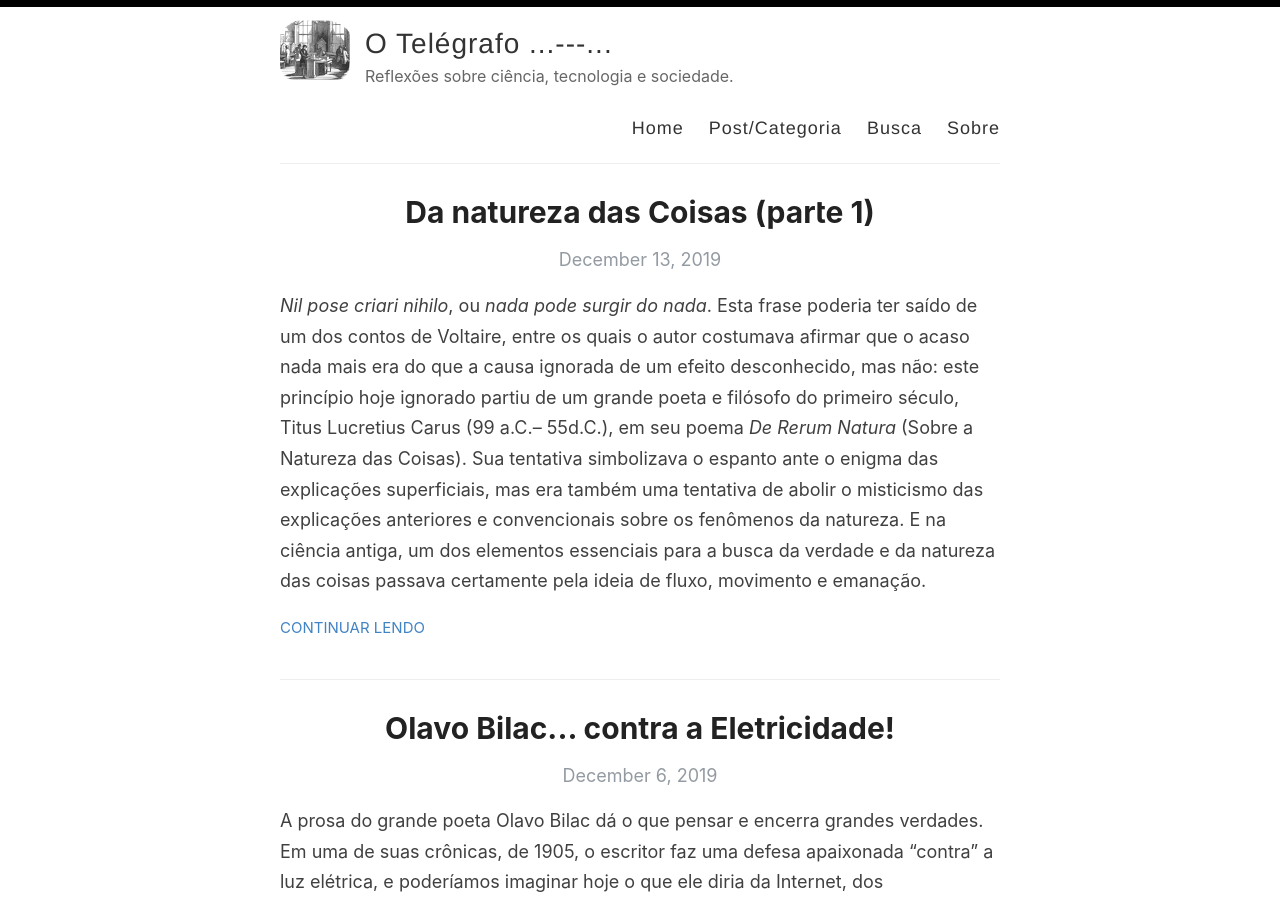
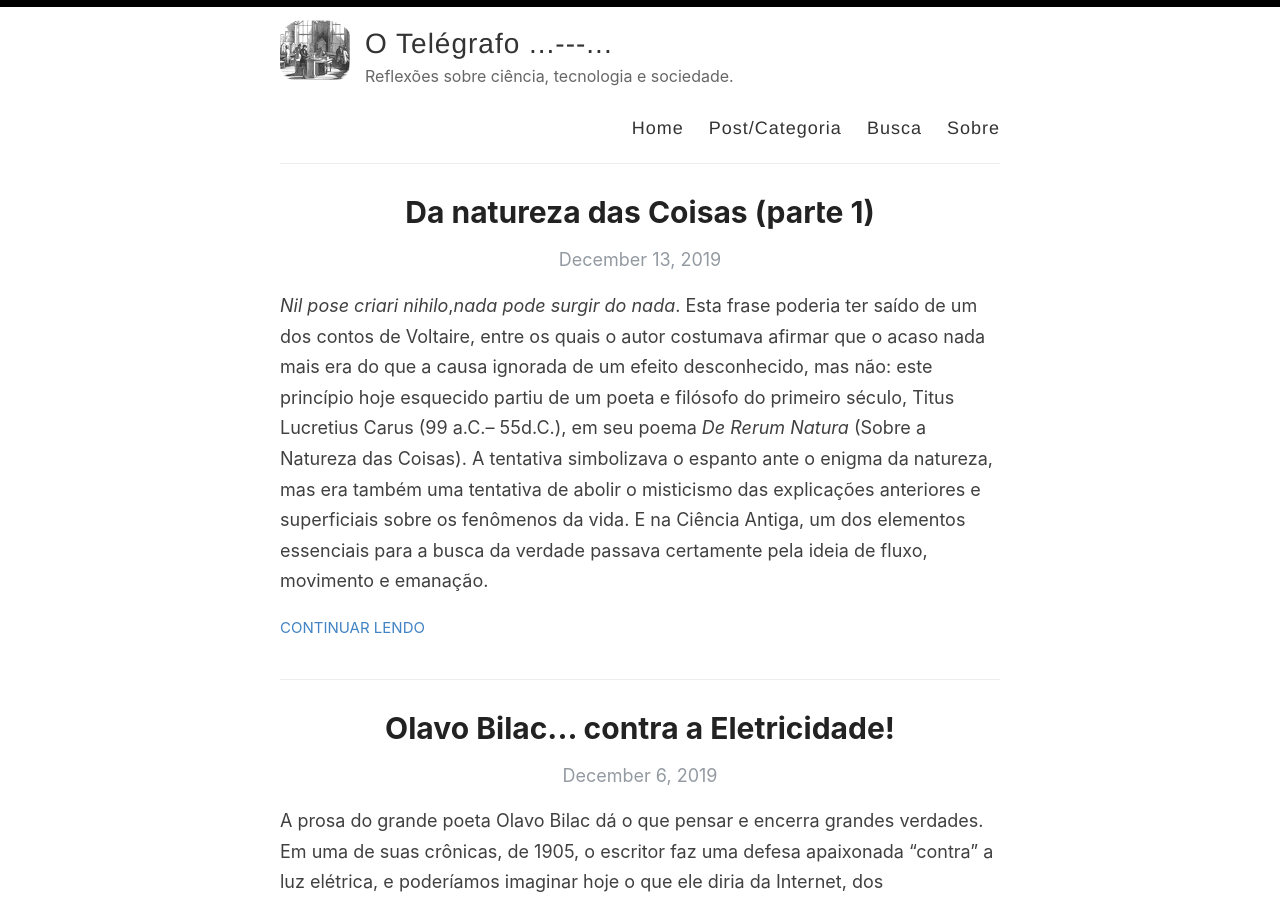
Before and after one commit to tonidandel/otelegrafo_, a Jekyll site: the page built from index.html, in a window 1280 px wide and 900 px high. Built offline with Jekyll 4.4.1, drawn with Linux system fonts in a browser that asks for light colours; nearby versions of some CDN libraries; some web fonts are replaced; formulas are drawn with MathJax 3; the list of posts is cut into pages by our own code; some of the changed lines change nothing that is shown.

Commit message:
new-post-da-natureza-das-coisas

```diff
--- a/_posts/2019-12-13-emanacoes-na-antiguidade.md
+++ b/_posts/2019-12-13-emanacoes-na-antiguidade.md
@@ -2,18 +2,16 @@
 layout: post
 title: Da natureza das Coisas (parte 1)
 categories:
-  - Filosofia da Ciência
-  - História da Ciência
-  - Literatura
+  - História e Filosofia da Ciência
 ---
-_Nil pose criari nihilo_, ou _nada pode surgir do nada_. Esta frase poderia ter saído de um dos contos de Voltaire, entre os quais o autor costumava afirmar que o acaso nada mais era do que a causa ignorada de um efeito desconhecido, mas não: este princípio hoje ignorado partiu de um grande poeta e filósofo do primeiro século, Titus Lucretius Carus (99 a.C.--
-55d.C.), em seu poema _De Rerum Natura_ (Sobre a Natureza das Coisas). Sua tentativa simbolizava o espanto ante o enigma das explicações superficiais, mas era também uma tentativa de abolir o misticismo das explicações anteriores e convencionais sobre os fenômenos da natureza. E na ciência antiga, um dos elementos essenciais para a busca da verdade e da natureza das coisas passava certamente pela ideia de fluxo, movimento e emanação.
+_Nil pose criari nihilo_,_nada pode surgir do nada_. Esta frase poderia ter saído de um dos contos de Voltaire, entre os quais o autor costumava afirmar que o acaso nada mais era do que a causa ignorada de um efeito desconhecido, mas não: este princípio hoje esquecido partiu de um poeta e filósofo do primeiro século, Titus Lucretius Carus (99 a.C.--
+55d.C.), em seu poema _De Rerum Natura_ (Sobre a Natureza das Coisas). A tentativa simbolizava o espanto ante o enigma da natureza, mas era também uma tentativa de abolir o misticismo das explicações anteriores e superficiais sobre os fenômenos da vida. E na Ciência Antiga, um dos elementos essenciais para a busca da verdade passava certamente pela ideia de fluxo, movimento e emanação.
 
 ![](https://otelegrafo.com/images/esfera-armilar.png)
 
 ## Da natureza das coisas
 
-Após a passagem de Aristóteles, a filosofia ganharia novos ares a partir do terceiro século antes da era Cristã. Neste ponto não mais se poderia pensar nas grandes cidades-estado gregas, especialmente após a ascensão de Alexandre ("o grande") da Macedônia, que teria sido, inclusive, aluno do próprio Aristóteles no Liceu. Após Alexandre, o chamado período helenístico Romano vê florescer, ao longo de quase 1500 anos, uma série de escolas devotadas ao conhecimento e o início do cultivo de ciências específicas. No primeiro período, compreendido entre 300 a.C. e o primeiro século d.C, vê-se o surgimento das filosofias estoica e epicurista, que foram contemporâneas. Lucretius foi um poeta seguidor de Epicuro, e no célebre poema _Sobre a Natureza das Coisas_ ele se mostra não apenas filósofo, mas também uma espécie de cientista pioneiro.
+A filosofia pós-Aristóteles ganharia novos ares a partir do terceiro século antes da era Cristã. Neste ponto não mais se poderia pensar nas grandes cidades-estado gregas, especialmente após a ascensão de Alexandre ("o grande") da Macedônia, que teria sido, inclusive, aluno do próprio Aristóteles no Liceu. Após Alexandre, o chamado período helenístico Romano vê florescer, ao longo de quase 1500 anos, uma série de escolas devotadas ao conhecimento e o início do cultivo de ciências específicas. No primeiro período, compreendido entre 300 a.C. e o primeiro século d.C, vê-se o surgimento das filosofias estoica e epicurista, que foram contemporâneas. Lucretius foi um poeta seguidor de Epicuro e, no célebre poema _Sobre a Natureza das Coisas_, ele se mostra não apenas filósofo, mas também uma espécie de cientista pioneiro.
 
 Lucretius apresenta sua ideia de emanação afirmando que não apenas a luz, mas todas as coisas perceptíveis, deveriam ser expressões de uma natureza pré-existente. Para o fenômeno da visão, em particular, a teoria apoiava-se na hipótese de que um material seria visualmente percebido por ter desprendido de si alguma parte, como uma casca ou réplica de seu formato externo, isto é,
 
@@ -21,32 +19,32 @@ Lucretius apresenta sua ideia de emanação afirmando que não apenas a luz, mas
 
 [^1]: Carus, T. L. Da Natureza, In: Os pensadores. Ed. Victor Civita, 3. ed., Trad. de Silva, A. São Paulo: Nova Cultural, 1985, livro VI, p.270.
 
-Esse "algo" seriam os _átomos_, mas não esse átomo moderno que estamos agora desvendando, mas aquela partícula indestrutível e impenetrável que foi concebida no pensamento antigo. Por essa propriedade, ele acreditava que o movimento só era possível se, além do átomo, existisse também o _vazio_ ([^2]), que seria hoje algo próximo à ideia de vácuo.
+Esses elementos seriam, justamente, os _átomos_, mas não a concepção presente do átomo, que a ciência começou a desvendar há cerca de um século, mas aquela partícula indestrutível e impenetrável que foi concebida no pensamento antigo. Por essa propriedade, Lucretius acreditava que o movimento só era possível se, além do átomo, existisse também o _vazio_ ([^2]), que seria hoje algo próximo à ideia de vácuo:
 
-> (...) Nem, no entanto, tudo se mantém, por toda parte, condensado \
-  por ser de natureza corpórea, pois há nas coisas um vazio.\
-  Pois para ti será útil ter conhecimento em muitas coisas,\
-  e isso não permitirá, errante, hesitar e questionar sempre\
-  da soma das coisas, e desconfiar das nossas palavras.\
-  Por isso o vazio é um lugar inalcançado e vago. (...)
+> (...) Nem, no entanto, tudo se mantém, por toda parte, condensado<br/>
+>  por ser de natureza corpórea, pois há nas coisas um vazio.<br/>
+>  Pois para ti será útil ter conhecimento em muitas coisas,<br/>
+>  e isso não permitirá, errante, hesitar e questionar sempre<br/>
+>  da soma das coisas, e desconfiar das nossas palavras.<br/>
+>  Por isso o vazio é um lugar inalcançado e vago. (...)
 
- O vácuo, como mostrei no primeiro verso, não tinha relação alguma com "o nada", "(...) Daí sucede que o que a natureza desfaz novamente em seus elementos, não o extingue para o nada (...)", que é assunto para outra discussão. Mas vamos a um trecho subsequente, esse traduzido sem perder a beleza da feição poética, em que Lucretius afirma a existência dos átomos por seu contraposto, "O invisível":
+ O vácuo, assim como mostrei na primeira linha desse _post_, não tinha relação alguma com "o nada", "(...) daí sucede que o que a natureza desfaz novamente em seus elementos, não o extingue para o nada (...)", que é assunto para outra discussão. Mas vamos a um trecho subsequente, esse traduzido sem perder a beleza da feição poética, em que Lucretius afirma a existência dos átomos por seu contraposto, "O invisível":
 
-> (...) Além disso, ainda que as coisas se julguem ser sólidas,\
-daí, contudo, é lícito que percebas que as elas são com corpo rarefeito.\
-nas cavernas rochosas o humor líquido das águas\
-infiltra-se, e tudo flui em abundantes gotas.\
-O alimento se dissipa por todo corpo dos viventes,\
-as árvores crescem, e os frutos se difundem no seu tempo,\
-porque o alimento se difunde desde as profundas raízes\
-até as partes inteiras: por troncos e por todos os ramos.\
-Entre divisórias permeiam as vozes e voejam pelos cômodos\
-da casa, e o rígido frio penetra até os ossos,\
-porque se não houvesse vazios, por onde quaisquer corpos\
+> (...) Além disso, ainda que as coisas se julguem ser sólidas,<br/>
+daí, contudo, é lícito que percebas que as elas são com corpo rarefeito.<br/>
+nas cavernas rochosas o humor líquido das águas<br/>
+infiltra-se, e tudo flui em abundantes gotas.<br/>
+O alimento se dissipa por todo corpo dos viventes,<br/>
+as árvores crescem, e os frutos se difundem no seu tempo,<br/>
+porque o alimento se difunde desde as profundas raízes<br/>
+até as partes inteiras: por troncos e por todos os ramos.<br/>
+Entre divisórias permeiam as vozes e voejam pelos cômodos<br/>
+da casa, e o rígido frio penetra até os ossos,<br/>
+porque se não houvesse vazios, por onde quaisquer corpos<br/>
 pudessem atravessar, por nenhuma razão verias acontecer.(...)
 
 [^2]: Carus, T. L. De Rerum Natura - Livro I. Trad. introd. e notas de J. A. Maia Jr, H. O. D. Vieira, F. S. Almeida (tradutores do Latim para o Português). Bilingue.João Pessoa: Ideia, 2016. Disponível em: https://bit.ly/2DZLaEZ.
 
-A ideia da percepção das coisas como movimento de algo material que se desprende de um todo seria retomada e reelaborada em diferentes ocasiões ao longo da história. Essa e outras analogias formariam uma das bases das teorias de propagação da luz, calor e dos fenômenos estáticos de atração elétrica e magnética ao longo da "Revolução Científica" - nos séculos XVII e XVII - como arcabouço herdado da ciência grega. Tais ideias permearam o pensamento científico de todas as épocas e, mesmo na ciência contemporânea, onde temos visto uma espécie de renascimento do atomismo clássico, sobretudo com a mecânica quântica, isso ainda acontece. Se pudesse diria que os físicos de hoje são os mesmos de ontem...([^3]) entretanto, esse é um longo salto, impossível de ser dado em um simples recorte. Que fique então como breve pensamento.
+Essa ideia da percepção das coisas como movimento de algo material que se desprende de um todo seria retomada e reelaborada em diferentes ocasiões ao longo da história. Essa assim como outras analogias formariam as bases das teorias de propagação da luz, do calor e dos fenômenos estáticos de atração elétrica e magnética da "Revolução Científica" (séculos XVII e XVII) - como arcabouço herdado da ciência grega. Tais ideias permearam o pensamento científico de todas as épocas e, mesmo na ciência contemporânea, onde temos visto uma espécie de renascimento do atomismo clássico, sobretudo com a mecânica quântica, isso ainda acontece. Parafraseando Agostinho, se pudesse, diria que os físicos de hoje são os atomistas de ontem...([^3]) entretanto, esse é um longo salto, impossível de ser dado em um simples recorte. Que fique então como breve pensamento.
 
-[^3]: Santo Agostinho (354-430) foi um dos membros ilustres da escola neoplatônica de Alexandria, teria afirmado em referência à Plotino (204-270), também outro grande pensador da mesma escola, que: "(...) Se pudesse, diria que Platão é Plotino (...)"
+[^3]: Santo Agostinho (354-430) foi um dos membros ilustres da escola Neoplatônica de Alexandria e ficou conhecido como um dos pais da Igreja. Em referência à obra de Plotino (204-270), que também se celebrizou pela mesma escola,  Agostinho teria afirmado que: "(...) Se pudesse, diria que Platão é Plotino (...)"
```
